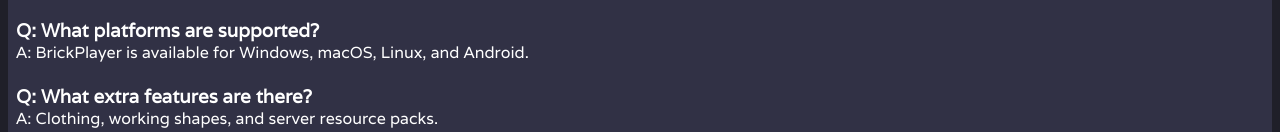
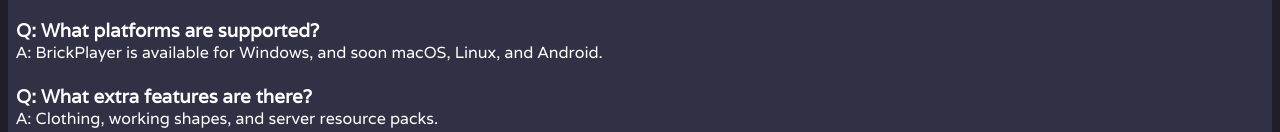
Before and after one commit to Bloxworld2/bloxplay-client, a plain HTML site: page index.html in a window 1280 px wide. Shown: the part 284-416 px from the top of the page. Drawn offline with Linux system fonts and the light colour scheme.

Commit message:
Update index.html

```diff
--- a/index.html
+++ b/index.html
@@ -27,7 +27,7 @@
             <p>A: Any game should theoretically be supported, <b>however BrickPlayer is still in early beta so issues may occur.</b></p>
             <br>
             <h3>Q: What platforms are supported?</h3>
-            <p>A: BrickPlayer is available for Windows, macOS, Linux, and Android.</p>
+            <p>A: BrickPlayer is available for Windows, and soon macOS, Linux, and Android.</p>
             <br>
             <h3>Q: What extra features are there?</h3>
             <p>A: Clothing, working shapes, and server resource packs.</p>
```
